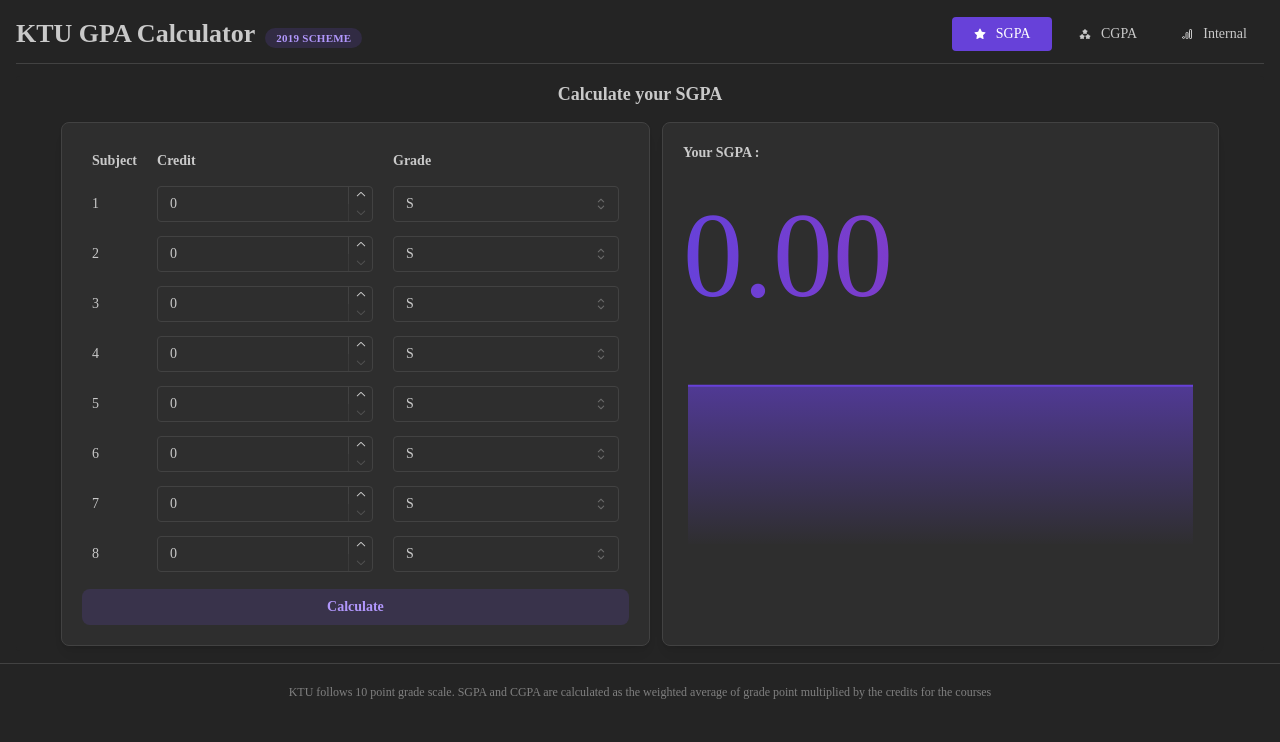
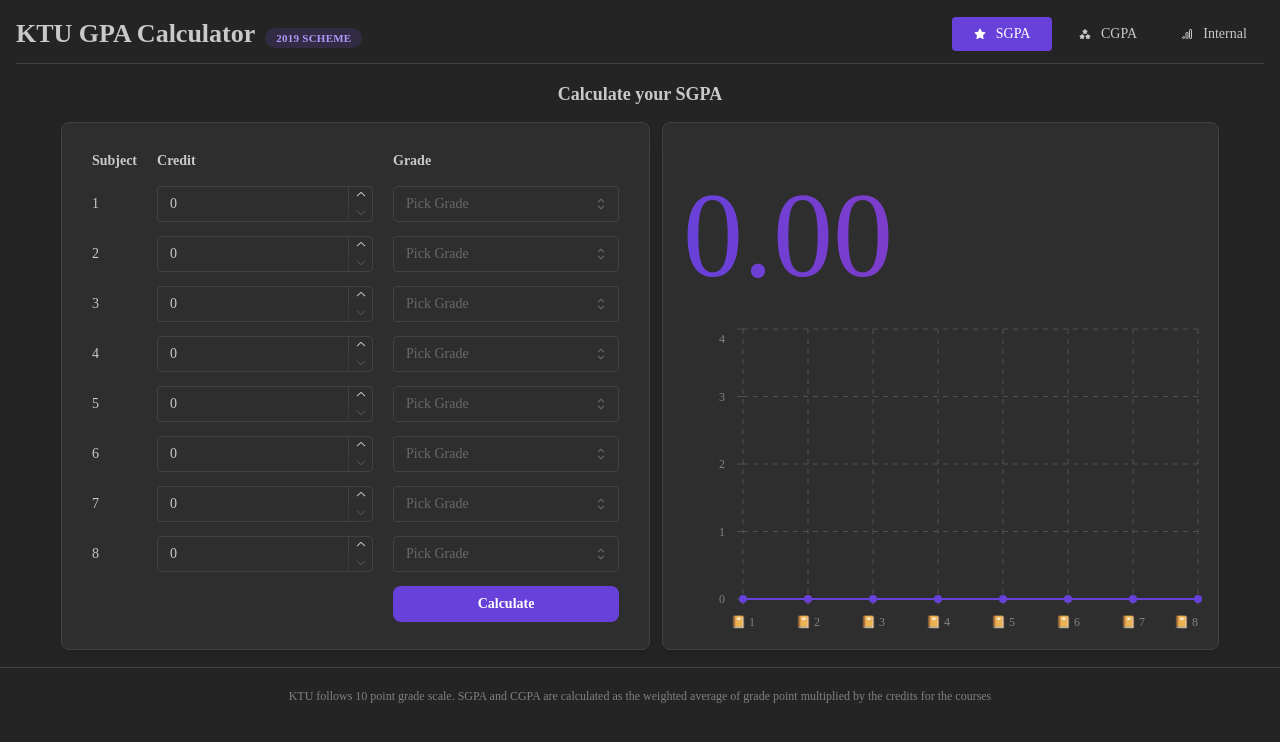
Before and after one commit to muhdfarseen/KTU-GPA-Calc, a React (Vite) app: page / in a window 1280 px wide. Both pictures are taken after a click on the button "Calculate". Shown: the top 742 px of the page. Built offline with nearby package versions, Linux system fonts and the light colour scheme.

Commit message:
feat: Cgpa page

```diff
--- a/src/Pages/Cgpa.jsx
+++ b/src/Pages/Cgpa.jsx
@@ -1,8 +1,106 @@
-import React from 'react'
+import React, { useState } from 'react';
+import {
+Tabs, rem, Group, Title, Text, Flex, Badge, Avatar, Divider, Button,
+ActionIcon, useMantineColorScheme, useComputedColorScheme, Paper, Card, Table, Select, NumberInput
+} from '@mantine/core';
+import { Sparkline , LineChart ,AreaChart } from '@mantine/charts';
+import './Gpa.css'
+
 
 function Cgpa() {
+
+  const [semester, setsemester] = useState(Array.from({ length: 8 }, () => ({ sgpa: 0 })));
+  const [Cgpa, setCgpa] = useState(null);
+
+  const handleSGPAChange = (index, value) => {
+    const updatedsemester = [...semester];
+    updatedsemester[index].sgpa = value;
+    setsemester(updatedsemester);
+  };
+
+  const sparklineData = semester.map((semester, index) => ({
+    sem: `S ${index + 1}`,
+    SGPA: semester.sgpa,
+  }));
+
+  const CalculateCGPA = () => {
+    const enteredSemesters = semester.filter((sem) => sem.sgpa !== 0).length;
+
+    if (enteredSemesters === 0) {
+      setCgpa('0.00');
+    } else {
+      const totalSGPA = semester.reduce((total, sem) => total + sem.sgpa, 0);
+      const Cgpa = totalSGPA / enteredSemesters;
+      setCgpa(Cgpa.toFixed(2));
+    }
+  };
+
+
+
+
   return (
-    <div>Cgpa</div>
+    <div>
+            <Paper p={5}>
+                <Title order={4} ta="center" className='Title'>
+                    Calculate your CGPA
+                </Title>
+
+                <Flex wrap="wrap" gap="sm" justify="center" align="stretch">
+
+                    <Card shadow="sm" padding="lg" radius="md" withBorder mt={15} className='cardtable'>
+                        <Table withRowBorders={false}>
+                            <Table.Thead>
+                                <Table.Tr>
+                                    <Table.Th>Semester</Table.Th>
+                                    <Table.Th>SGPA</Table.Th>
+
+                                </Table.Tr>
+                            </Table.Thead>
+
+                            {semester.map((semester, index) => (
+
+                                <Table.Tr key={index}>
+                                    <Table.Td>{index +1}</Table.Td>
+                                    <Table.Td>
+                                        <NumberInput min={0} max={10} value={semester.sgpa} onChange={(value) => handleSGPAChange(index, value)} />
+                                    </Table.Td>
+                                </Table.Tr>
+
+                            ))}
+
+                                <Table.Tr>
+                                    <Table.Td></Table.Td>
+                                    <Table.Td><Button fullWidth radius="md" variant="filled" color="violet" onClick={CalculateCGPA} >Calculate</Button></Table.Td>
+                                </Table.Tr>
+
+                        </Table>
+
+                    </Card>
+
+                    <Card shadow="sm" padding="lg" radius="md" withBorder mt={15} className='cardtable'>
+                      {Cgpa !== null && (
+                        <>
+                          <Text fw={500} variant="gradient" gradient={{ from: 'violet', to: 'grape', deg: 90 }} style={{ fontSize: '120px' }}>
+                              {Cgpa}
+                          </Text>
+                          <AreaChart
+                            h={300}
+                            data={sparklineData}
+                            dataKey="sem"
+                            series={[
+                              { name: 'SGPA', color: 'violet' },
+                            ]}
+                            curveType="linear"
+                            tickLine="xy"
+                            gridAxis="xy"
+                          />
+                        </>
+                      )}
+                    </Card>
+
+                </Flex>
+            </Paper>
+        </div>
   )
 }
 
--- a/src/Pages/Gpa.css
+++ b/src/Pages/Gpa.css
@@ -1,3 +1,9 @@
-.cardtable{
+.cardtable {
     min-width: 45%;
 }
+
+@media screen and (max-width: 768px) {
+    .cardtable {
+        min-width: 100%;
+    }
+}
--- a/src/Pages/Gpa.jsx
+++ b/src/Pages/Gpa.jsx
@@ -1,9 +1,9 @@
 import React, { useState } from 'react';
-import
-{   Tabs, rem, Group, Title, Text, Flex, Badge, Avatar, Divider, Button,
-    ActionIcon, useMantineColorScheme, useComputedColorScheme, Paper, Card, Table, Select,NumberInput
-}from '@mantine/core';
-import { Sparkline } from '@mantine/charts';
+import {
+Tabs, rem, Group, Title, Text, Flex, Badge, Avatar, Divider, Button,
+ActionIcon, useMantineColorScheme, useComputedColorScheme, Paper, Card, Table, Select, NumberInput
+} from '@mantine/core';
+import { Sparkline , AreaChart } from '@mantine/charts';
 
 import './Gpa.css'
 
@@ -11,7 +11,7 @@
 function Gpa() {
 
     const [sgpa, setSgpa] = useState(null);
-    const [subjects, setSubjects] = useState(Array.from({ length: 8 }, () => ({ credit: 0, grade: 'S' })));
+    const [subjects, setSubjects] = useState(Array.from({ length: 8 }, () => ({ credit: 0, grade: '' })));
 
     const calculateGpaPoints = (grade) => {
         switch (grade) {
@@ -56,7 +56,6 @@
         const totalSubjects = subjects.length;
         const totalCreditPoints = subjects.reduce((total, subject) => total + subject.credit, 0);
 
-        // Check if all credits are zero
         if (totalCreditPoints === 0) {
             setSgpa('0.00');
             return;
@@ -71,7 +70,12 @@
         setSgpa(sgpa.toFixed(2));
     };
 
-    const sparklineData = subjects.map((subject) => calculateGpaPoints(subject.grade));
+    const sparklineData = subjects.map((subject, index) => ({
+        sub: `📔 ${index + 1}`,
+        'Grade Point' : calculateGpaPoints(subject.grade),
+      }));
+
+
 
     return (
         <div>
@@ -106,27 +110,34 @@
                                         />
                                     </Table.Td>
                                 </Table.Tr>
+
+
                             ))}
+                                <Table.Tr>
+                                    <Table.Td></Table.Td>
+                                    <Table.Td></Table.Td>
+                                    <Table.Td><Button fullWidth radius="md" variant="filled" color="violet" onClick={calculatesgpa}>Calculate</Button></Table.Td>
+                                </Table.Tr>
                         </Table>
-                <Button mt={10} radius="md" variant="light" color="violet" onClick={calculatesgpa}>
-                  Calculate
-                </Button>
+
                     </Card>
 
                     <Card shadow="sm" padding="lg" radius="md" withBorder mt={15} className='cardtable'>
                         {sgpa !== null && (
                             <>
-                    <Text fw={700} size="sm">Your SGPA : </Text>
                                 <Text fw={500} variant="gradient" gradient={{ from: 'violet', to: 'grape', deg: 90 }} style={{ fontSize: '120px' }}>
                                     {sgpa}
                                 </Text>
-                    <Sparkline
-                      h={200}
+                                <AreaChart
+                                    h={300}
                                     data={sparklineData}
-                      curveType="natural"
-                      color="violet"
-                      fillOpacity={0.6}
-                      strokeWidth={2}
+                                    dataKey="sub"
+                                    series={[
+                                    { name: 'Grade Point', color: 'violet' },
+                                    ]}
+                                    curveType="linear"
+                                    tickLine="xy"
+                                    gridAxis="xy"
                                 />
                             </>
                         )}
```
Lines whose indentation alone changed are shown as unchanged.
